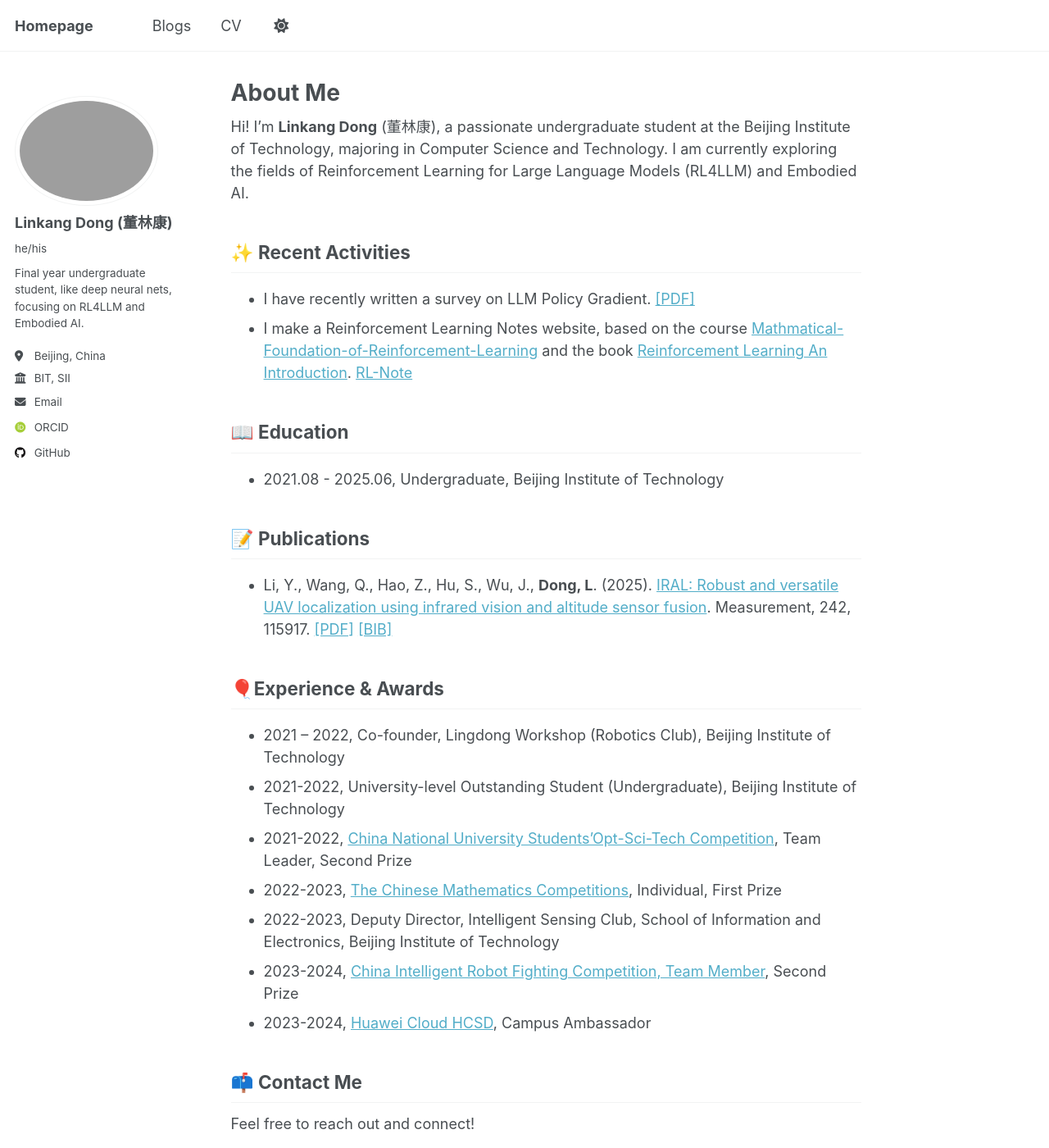
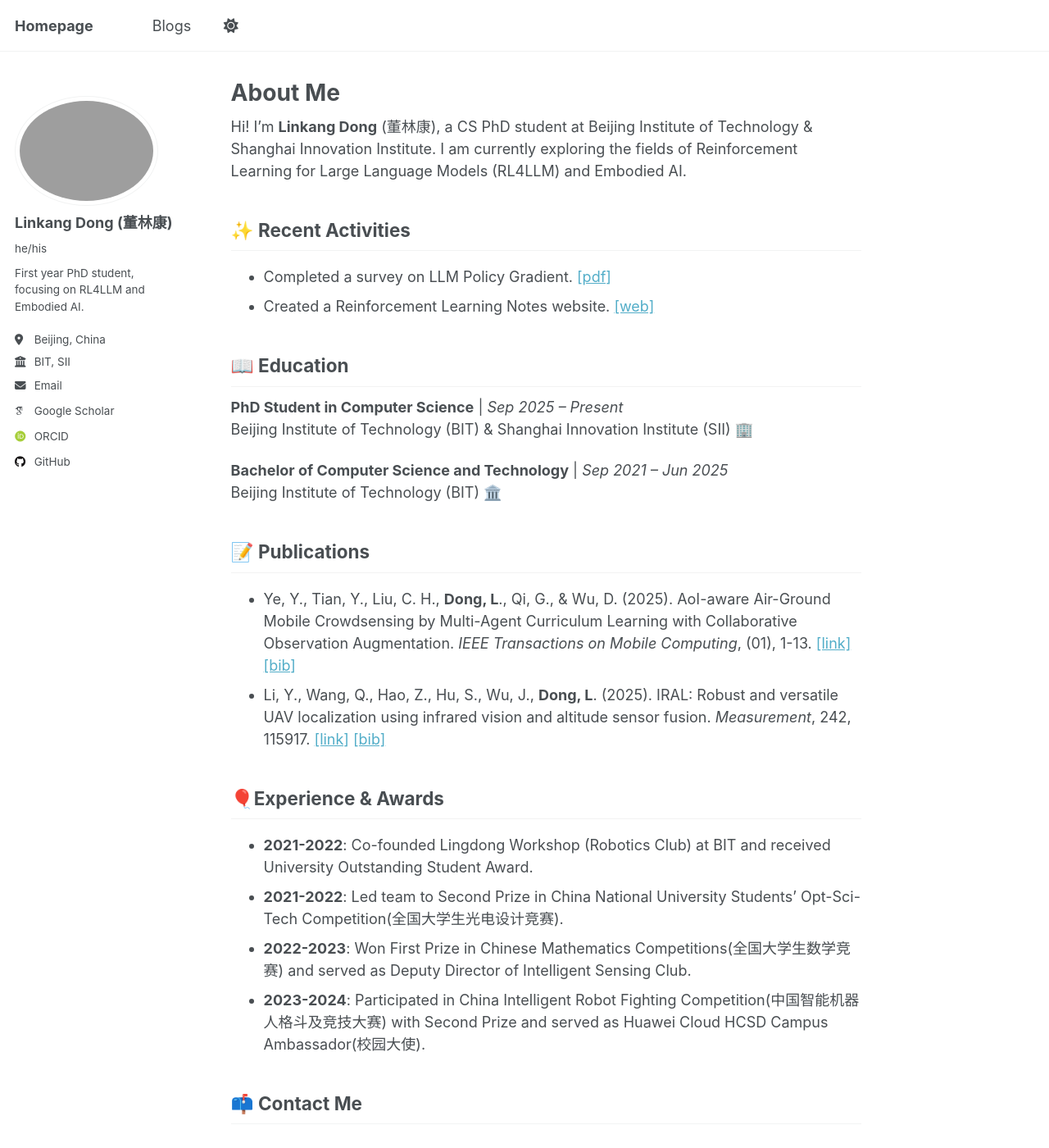
Before and after one commit to donglinkang2021/donglinkang2021.github.io, a Jekyll site: the page built from _pages/about.md, in a window 1280 px wide and 1400 px high. Shown: the whole window at 82% size. Built offline with Jekyll 4.4.1, drawn with Linux system fonts in a browser that asks for light colours; some web fonts are replaced; some of the changed text lies outside the part shown.

Commit message:
Update gradesheet.pdf with new print date and course details; replace wechat.jpg with updated image; add new bibliography entry for AoI-aware mobile crowdsensing research.

```diff
--- a/_config.yml
+++ b/_config.yml
@@ -25,7 +25,7 @@ author:
   avatar           : "profile.png"
   name             : "Linkang Dong (董林康)"
   pronouns         : "he/his" # example: "she/her"
-  bio              : "Final year undergraduate student, like deep neural nets, focusing on RL4LLM and Embodied AI."
+  bio              : "First year PhD student, focusing on RL4LLM and Embodied AI."
   location         : "Beijing, China"
   employer         : "BIT, SII"
   uri              : # URL
@@ -34,7 +34,7 @@ author:
   # Academic websites
   academia         : # URL
   arxiv            : # URL - Update with the correct link to your profile
-  googlescholar    : # to do
+  googlescholar    : "https://scholar.google.com/citations?user=LsySnzwAAAAJ"
   impactstory      : # URL
   orcid            : "https://orcid.org/0009-0004-0407-9761"
   semantic         : # URL
--- a/_data/navigation.yml
+++ b/_data/navigation.yml
@@ -23,8 +23,8 @@ main:
   - title: "Blogs"
     url: /blogs/
 
-  - title: "CV"
-    url: /files/CV.pdf
+  # - title: "CV"
+  #   url: /files/CV.pdf
 
   # - title: "CV"
   #   url: /cv-json/
--- a/_pages/about.md
+++ b/_pages/about.md
@@ -7,46 +7,44 @@ redirect_from:
   - /about.html
 ---
 
-Hi! I'm **Linkang Dong** (董林康), a passionate undergraduate student at the Beijing Institute of Technology, majoring in Computer Science and Technology. I am currently exploring the fields of Reinforcement Learning for Large Language Models (RL4LLM) and Embodied AI.
+Hi! I'm **Linkang Dong** (董林康), a CS PhD student at Beijing Institute of Technology & Shanghai Innovation Institute. I am currently exploring the fields of Reinforcement Learning for Large Language Models (RL4LLM) and Embodied AI.
 
 ## ✨ Recent Activities
 
-- I have recently written a survey on LLM Policy Gradient. [[PDF]](/files/202505-Survey-on-LLM-Policy-Gradient.pdf)
-- I make a Reinforcement Learning Notes website, based on the course [Mathmatical-Foundation-of-Reinforcement-Learning](https://www.bilibili.com/video/BV1sd4y167NS/) and the book [Reinforcement Learning An Introduction](http://incompleteideas.net/book/RLbook2020.pdf). [RL-Note](https://donglinkang2021.github.io/RL-Note/)
+- Completed a survey on LLM Policy Gradient. [[pdf]](/files/202505-Survey-on-LLM-Policy-Gradient.pdf)
+- Created a Reinforcement Learning Notes website. [[web]](https://donglinkang2021.github.io/RL-Note/)
 
 ## 📖 Education
 
-- 2021.08 - 2025.06, Undergraduate, Beijing Institute of Technology
+**PhD Student in Computer Science** | *Sep 2025 – Present*
+Beijing Institute of Technology (BIT) & Shanghai Innovation Institute (SII)  🏢
+
+**Bachelor of Computer Science and Technology** | *Sep 2021 – Jun 2025*
+Beijing Institute of Technology (BIT) 🏛️
 
 ## 📝 Publications
 
-- Li, Y., Wang, Q., Hao, Z., Hu, S., Wu, J.,  **Dong, L**. (2025). [IRAL: Robust and versatile UAV localization using infrared vision and altitude sensor fusion](https://www.sciencedirect.com/science/article/pii/S0263224124018025). Measurement, 242, 115917. [[PDF]](/files/202410-Measurement-IRAL.pdf) [[BIB]](/files/202410-Measurement-IRAL.bib)
+- Ye, Y., Tian, Y., Liu, C. H., **Dong, L**., Qi, G., & Wu, D. (2025). AoI-aware Air-Ground Mobile Crowdsensing by Multi-Agent Curriculum Learning with Collaborative Observation Augmentation. *IEEE Transactions on Mobile Computing*, (01), 1-13. [[link]](https://www.computer.org/csdl/journal/tm/5555/01/11051246/27RK801sYog) [[bib]](/files/202501-TMC-AoI.bib)
+- Li, Y., Wang, Q., Hao, Z., Hu, S., Wu, J.,  **Dong, L**. (2025). IRAL: Robust and versatile UAV localization using infrared vision and altitude sensor fusion. *Measurement*, 242, 115917. [[link]](https://www.sciencedirect.com/science/article/pii/S0263224124018025) [[bib]](/files/202410-Measurement-IRAL.bib)
 
 ## 🎈Experience & Awards
 
-<!--
-· 2021-2022 学年 北京理工大学机器人俱乐部灵动工场发起人之一
-· 2021-2022 学年 睿信书院学业指导中心 人力部干事
-· 2021-2022 学年 校级优秀学生（本科生） 北京理工大学
-· 2021-2022 学年 全国大学生光电设计竞赛 队长 二等奖
-· 2022-2023 学年 全国大学生数学竞赛 个人 一等奖
-· 2022-2023 学年 信息与电子学院智能感知俱乐部 副部长 北京理工大学
-· 2023-2024 学年 中国智能机器人格斗及竞技大赛 队员 二等奖
-· 2023-2024 学年 华为云HCSD 校园大使
--->
-
-- 2021 – 2022, Co-founder, Lingdong Workshop (Robotics Club), Beijing Institute of Technology
-- 2021-2022, University-level Outstanding Student (Undergraduate), Beijing Institute of Technology
-- 2021-2022, [China National University Students’Opt-Sci-Tech Competition](https://baike.baidu.com/item/%E5%85%A8%E5%9B%BD%E5%A4%A7%E5%AD%A6%E7%94%9F%E5%85%89%E7%94%B5%E8%AE%BE%E8%AE%A1%E7%AB%9E%E8%B5%9B/5929545), Team Leader, Second Prize
-- 2022-2023, [The Chinese Mathematics Competitions](https://baike.baidu.com/item/%E4%B8%AD%E5%9B%BD%E5%A4%A7%E5%AD%A6%E7%94%9F%E6%95%B0%E5%AD%A6%E7%AB%9E%E8%B5%9B/6287863), Individual, First Prize
-- 2022-2023, Deputy Director, Intelligent Sensing Club, School of Information and Electronics, Beijing Institute of Technology
-- 2023-2024, [China Intelligent Robot Fighting Competition, Team Member](http://robo-maker.org/), Second Prize
-- 2023-2024, [Huawei Cloud HCSD](https://zhuanlan.zhihu.com/p/657339225), Campus Ambassador
+- **2021-2022**: Co-founded Lingdong Workshop (Robotics Club) at BIT and received University Outstanding Student Award.
+- **2021-2022**: Led team to Second Prize in China National University Students' Opt-Sci-Tech Competition(全国大学生光电设计竞赛).
+- **2022-2023**: Won First Prize in Chinese Mathematics Competitions(全国大学生数学竞赛) and served as Deputy Director of Intelligent Sensing Club.
+- **2023-2024**: Participated in China Intelligent Robot Fighting Competition(中国智能机器人格斗及竞技大赛) with Second Prize and served as Huawei Cloud HCSD Campus Ambassador(校园大使).
 
 ## 📫 Contact Me
 
-Feel free to reach out and connect!
+<div align="center">
+  <img src="../images/wechat.jpg" alt="WeChat QR Code" width="200" style="border-radius: 8px;"/>
+  <p>🤗<em>Chat with me on WeChat!</em>😍</p>
+</div>
 
 <div align="center">
-<img src="../images/wechat.jpg" alt="WeChat QR Code" width="300"/>
+  <p>
+    📧 <a href="mailto:donglinkang2021@163.com">donglinkang2021@163.com</a> |
+    🎓 <a href="https://scholar.google.com/citations?user=LsySnzwAAAAJ">Google Scholar</a> |
+    💻 <a href="https://github.com/donglinkang2021">GitHub</a>
+  </p>
 </div>
```
Also changed, not shown: files/202501-TMC-AoI.bib (added, +9 -0 lines), images/wechat.jpg, 2 other files.
